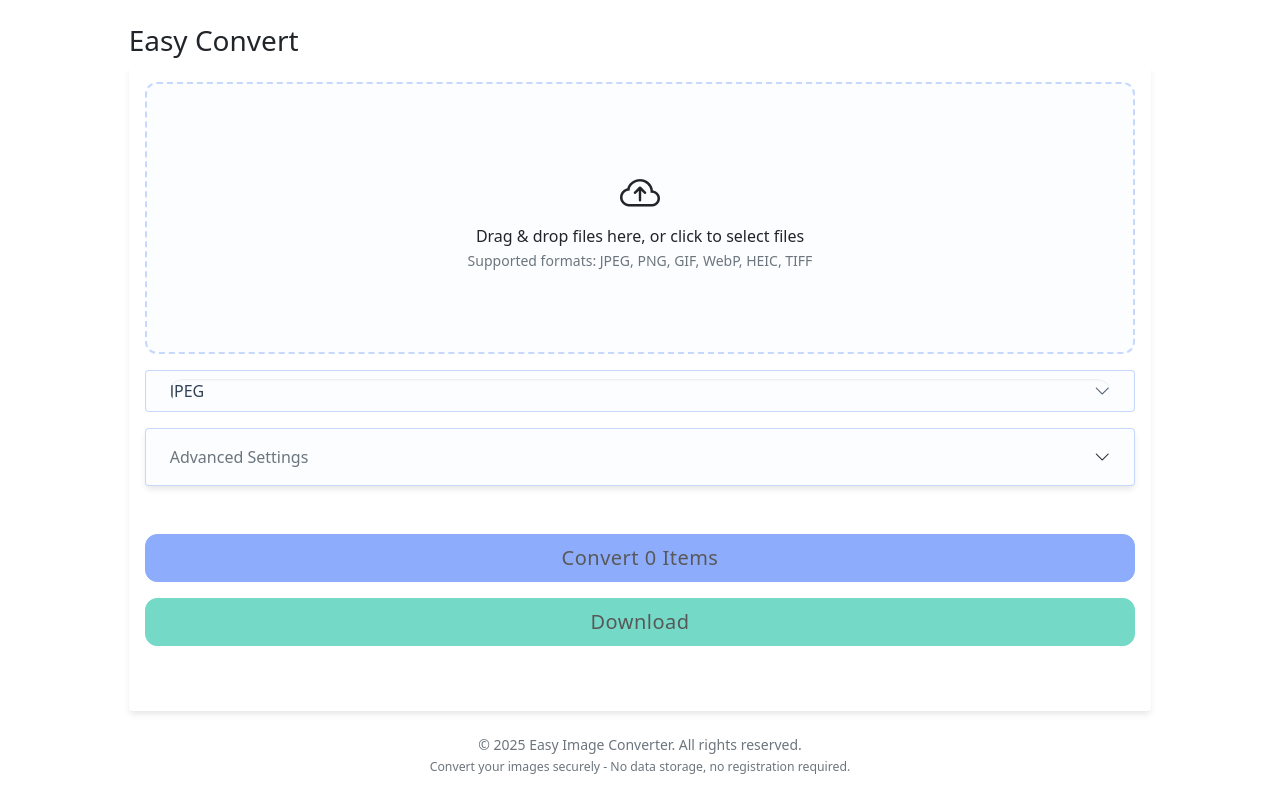
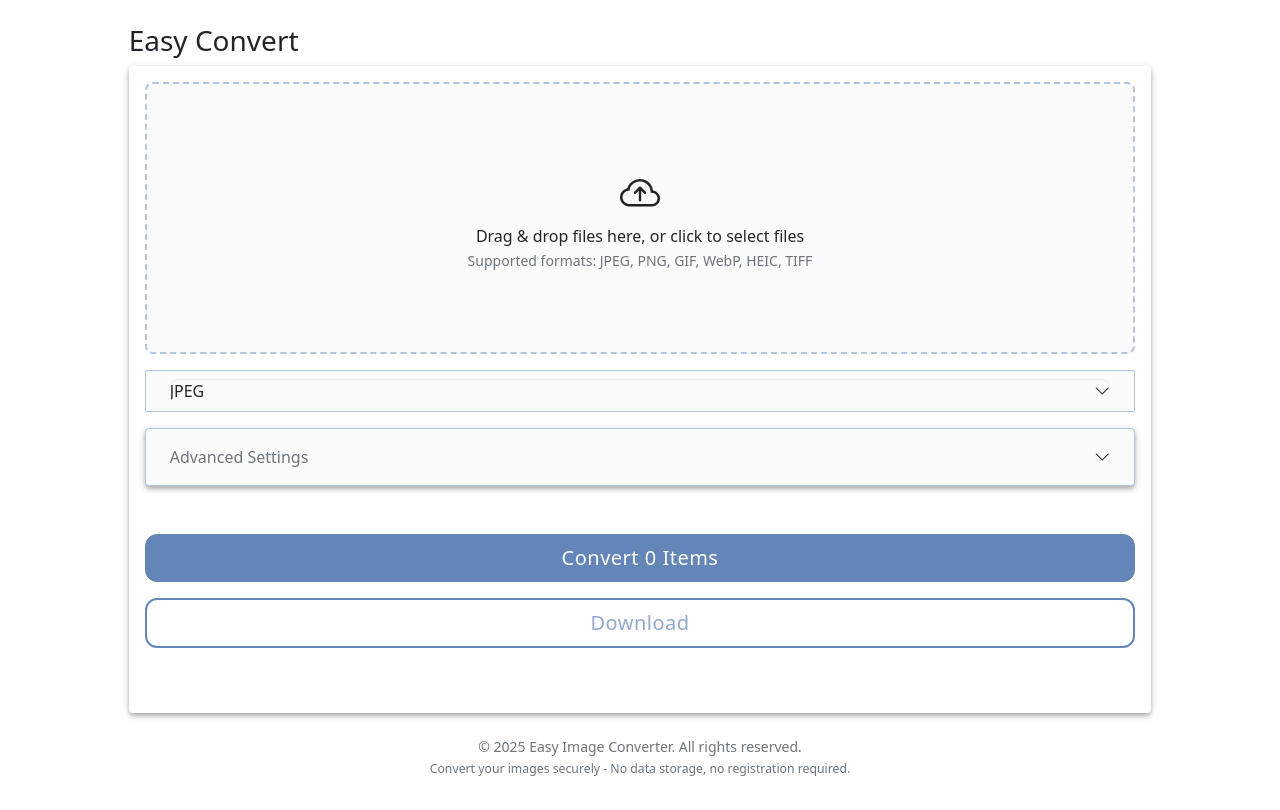
Before and after one commit to AlexMold/gribcov, a Next.js app in the folder apps/photo-converter/: page / in a window 1280 px wide. Built offline with nearby package versions, Linux system fonts and the light colour scheme.

Commit message:
fix: color palette

```diff
--- a/apps/photo-converter/src/components/converter/converter.scss
+++ b/apps/photo-converter/src/components/converter/converter.scss
@@ -198,3 +198,13 @@
   border-radius: 4px;
   background-color: #f8f9fa;
 }
+
+// Add this to your existing styles
+
+
+// Remove any existing ripple effects if present
+.btn {
+  &::after {
+    display: none;
+  }
+}
--- a/apps/photo-converter/src/components/converter/index.tsx
+++ b/apps/photo-converter/src/components/converter/index.tsx
@@ -19,11 +19,11 @@ import {
   Collapse,
 } from "react-bootstrap";
 import { useDropzone } from "react-dropzone";
-import "./converter.scss";
 import { ImagePreview } from '../shared/ImagePreview';
 import { DownloadButton } from '../shared/DownloadButton';
 import { downloadImage, getImageAspectRatio, loadImage } from '../../utils/imageUtils';
 import { SUPPORTED_FORMATS, DEFAULT_COMPRESSION_SETTINGS, GIF_SETTINGS } from '../../constants';
+import "./converter.scss";
 
 interface ImageFile {
   file: File;
--- a/apps/photo-converter/src/styles/_variables.scss
+++ b/apps/photo-converter/src/styles/_variables.scss
@@ -1,30 +1,63 @@
 /* The following block can be included in a custom.scss */
 
-// Softer color variables
-$primary: #5181f9;     // Softer blue
-$secondary: #2ac6aa;   // Softer gray
-$success: #4fd0ab;     // Softer emerald
-$info: #45c4e7;        // Softer sky
-$warning: #ffc466;     // Softer amber
-$danger: #ff7a7a;      // Softer red
-$light: #f7fafc;       // Softer gray
-$dark: #1c2027;        // Softer dark gray
+// Brand Color Palette
+$primary: #114592;    // Base brand color
+$secondary: #6B7A99;  // Complementary neutral
+$success: #22A699;    // Success green
+$info: #4790E8;       // Light blue variant
+$warning: #F7B538;    // Warm yellow
+$danger: #DC3545;     // Error red
+$light: #F8F9FA;      // Light background
+$dark: #1E293B;       // Dark text/background
+
+// Brand Color Variations
+$primary-light: #3D69B3;
+$primary-lighter: #E5EBF7;
+$primary-dark: #0D3470;
+$primary-darker: #092552;
+
+// Grey palette - matches with primary
+$greys: (
+  "50":  #F8FAFC,
+  "100": #F1F5F9,
+  "200": #E2E8F0,
+  "300": #CBD5E1,
+  "400": #94A3B8,
+  "500": #64748B,
+  "600": #475569,
+  "700": #334155,
+  "800": #1E293B,
+  "900": #0F172A
+);
 
 // Button border radius overrides
 $btn-border-radius-lg: .75rem;   // Large button radius
 $btn-border-radius: 0.5rem;         // Default button radius
 $btn-border-radius-sm: 0.25rem;   // Small button radius
 
+// Button states for outlined/secondary style
+$btn-secondary-color: $primary;
+$btn-secondary-bg: transparent;
+$btn-secondary-border: $primary;
+$btn-secondary-hover-bg: rgba($primary, 0.04);
+$btn-secondary-active-bg: rgba($primary, 0.12);
+
 // Custom spacing and other variables
-$border-radius: 0.5rem;
-$border-radius-lg: 0.75rem;
-$border-radius-s: 0.25rem;
-$box-shadow: 0 4px 6px -1px rgb(0 0 0 / 0.1);
+$border-radius: 0.25rem;
+$border-radius-lg: 0.5rem;
+$border-radius-s: 0.125rem;
+$box-shadow: 0 2px 4px -1px rgba(0,0,0,0.2),
+             0 4px 5px 0 rgba(0,0,0,0.14),
+             0 1px 10px 0 rgba(0,0,0,0.12);
 $enable-shadows: true;
 
-// Theme colors map
+// Theme colors map extension
 $theme-colors: (
   "primary": $primary,
+  "primary-light": $primary-light,
+  "primary-lighter": $primary-lighter,
+  "primary-dark": $primary-dark,
+  "primary-darker": $primary-darker,
   "secondary": $secondary,
   "success": $success,
   "info": $info,
@@ -32,25 +65,34 @@ $theme-colors: (
   "danger": $danger,
   "light": $light,
   "dark": $dark,
-  "gray-100": #f1f5f9,
-  "gray-200": #e2e8f0,
-  "gray-300": #cbd5e1,
-  "gray-400": #94a3b8,
-  "gray-500": #64748b,
-  "gray-600": #475569,
-  "gray-700": #334155,
-  "gray-800": #1e293b,
-  "gray-900": #0f172a,
+  "grey-50": map-get($greys, "50"),
+  "grey-100": map-get($greys, "100"),
+  "grey-200": map-get($greys, "200"),
+  "grey-300": map-get($greys, "300"),
+  "grey-400": map-get($greys, "400"),
+  "grey-500": map-get($greys, "500"),
+  "grey-600": map-get($greys, "600"),
+  "grey-700": map-get($greys, "700"),
+  "grey-800": map-get($greys, "800"),
+  "grey-900": map-get($greys, "900")
 );
 
 // Custom component overrides
 $card-border-width: 0;
-$card-border-radius: $border-radius-s;
+$card-border-radius: $border-radius;
 $card-box-shadow: $box-shadow;
 
-$input-btn-padding-y: 0.75rem;
-$input-btn-padding-x: 1.5rem;
-$input-btn-border-radius: $border-radius-s;
+$input-btn-padding-y: 0.375rem;
+$input-btn-padding-x: 1rem;
+$input-btn-border-radius: $border-radius;
 
 $btn-font-weight: 500;
-$btn-box-shadow: $box-shadow;
+$btn-box-shadow: 0 3px 1px -2px rgba(0,0,0,0.2),
+                 0 2px 2px 0 rgba(0,0,0,0.14),
+                 0 1px 5px 0 rgba(0,0,0,0.12);
+$btn-focus-box-shadow: 0 2px 4px -1px rgba($primary, 0.2),
+                      0 4px 5px 0 rgba($primary, 0.14),
+                      0 1px 10px 0 rgba($primary, 0.12);
+
+$input-focus-border-color: $primary-light;
+$input-focus-box-shadow: 0 0 0 0.2rem rgba($primary, 0.25);
--- a/apps/photo-converter/src/styles/global.scss
+++ b/apps/photo-converter/src/styles/global.scss
@@ -61,3 +61,29 @@ $hover-translate-lg: 1px;
     box-shadow: 0 0 0 2px rgba($primary, 0.25);
   }
 }
+
+.btn-secondary {
+  color: $primary;
+  background-color: transparent !important;
+  border: 2px solid $primary !important;
+  font-weight: 500;
+  transition: background-color 0.15s ease-in-out, color 0.15s ease-in-out;
+
+  &:hover {
+    color: lighten($primary, 15%) !important;
+    background-color: $primary;
+    border-color: $primary;
+  }
+
+  &:active {
+    color: white !important;
+    background-color: darken($primary, 15%) !important;
+    border-color: darken($primary, 15%) !important;
+  }
+
+  &:disabled {
+    color: rgba($primary, 0.7);
+    border-color: rgba($primary, 0.5);
+    background-color: transparent;
+  }
+}
```
